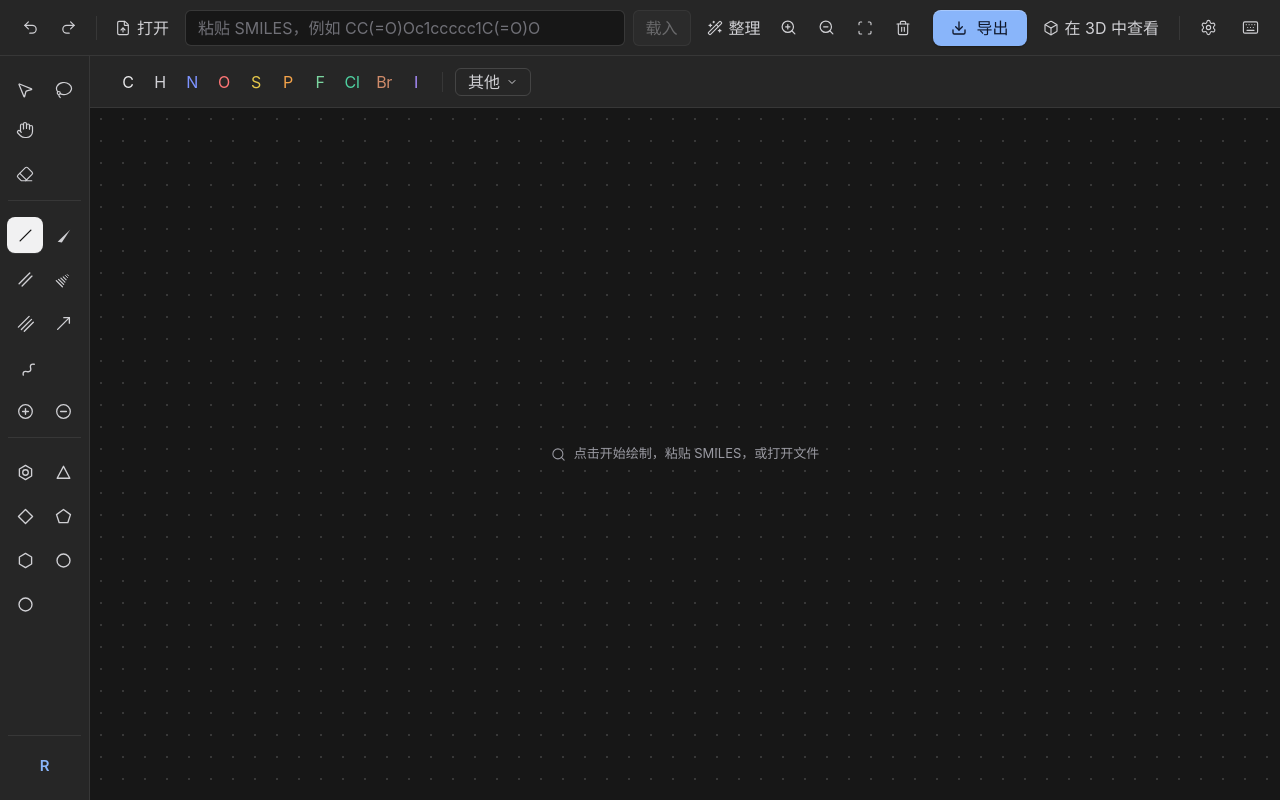
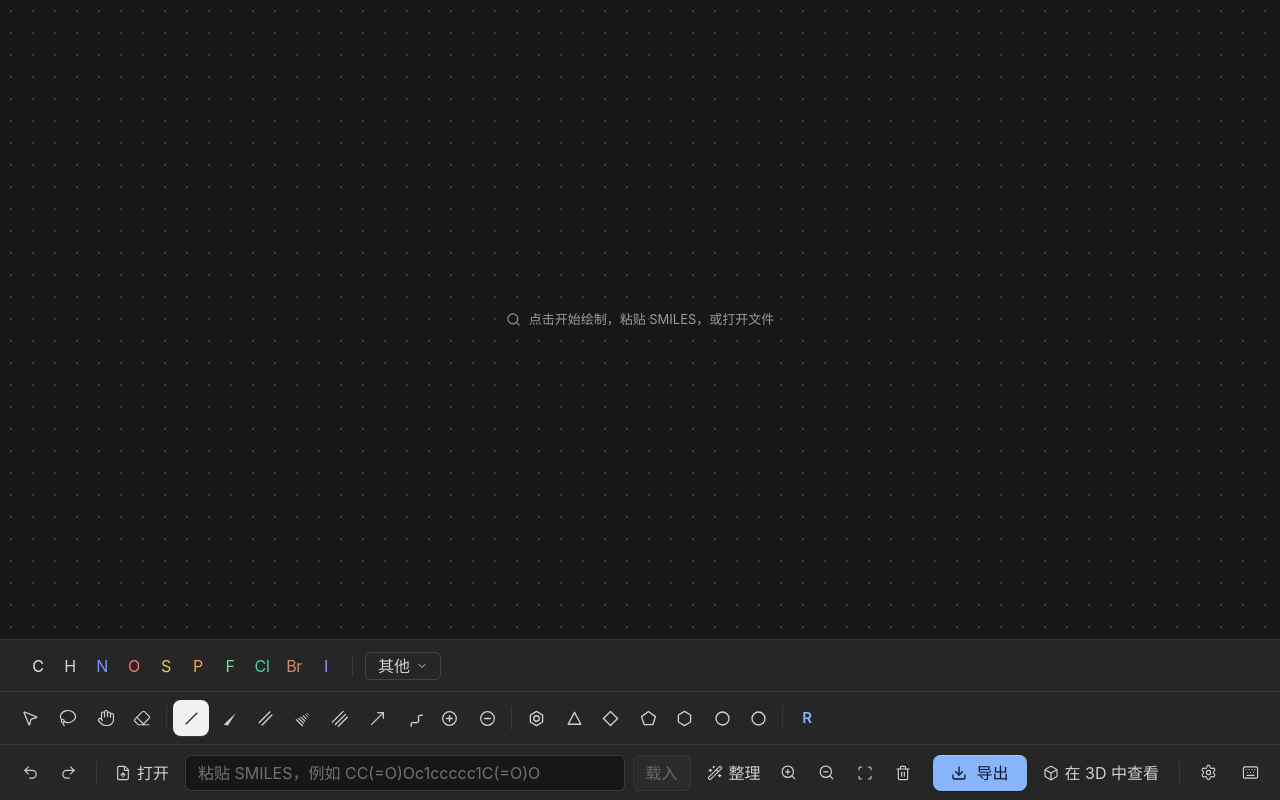
Before and after one commit to paliku520/zephyrlea-molecule-editor, a React (Vite) app: page / in a window 1280 px wide. Built offline with nearby package versions, Linux system fonts and the light colour scheme.

Commit message:
置底工具栏功能

```diff
--- a/src/components/ElementStrip.tsx
+++ b/src/components/ElementStrip.tsx
@@ -9,6 +9,8 @@ interface ElementStripProps {
   theme: ThemeMode;
   activeTool: ToolId | null;
   onSelectElement: (symbol: string) => void;
+  /** `bottom` docks the strip along the bottom edge; its menu opens upwards. */
+  placement?: 'top' | 'bottom';
 }
 
 const PRIMARY_ELEMENT_SYMBOLS = ['C', 'H', 'N', 'O', 'S', 'P', 'F', 'Cl', 'Br', 'I'];
@@ -41,9 +43,16 @@ const MORE_ELEMENTS = [
   'Te',
 ];
 
-export function ElementStrip({ ready, theme, activeTool, onSelectElement }: ElementStripProps) {
+export function ElementStrip({
+  ready,
+  theme,
+  activeTool,
+  onSelectElement,
+  placement = 'top',
+}: ElementStripProps) {
   const [moreOpen, setMoreOpen] = useState(false);
   const moreWrapperRef = useRef<HTMLDivElement>(null);
+  const docked = placement === 'bottom';
 
   const elementColors = getElementColors(theme);
   const defaultColor = getDefaultElementColor(theme);
@@ -66,7 +75,11 @@ export function ElementStrip({ ready, theme, activeTool, onSelectElement }: Elem
   }, [moreOpen]);
 
   return (
-    <div className="relative z-20 flex h-[52px] shrink-0 items-center gap-1 border-b border-line bg-panel px-6">
+    <div
+      className={`relative z-20 flex h-[52px] shrink-0 items-center gap-1 ${
+        docked ? 'border-t' : 'border-b'
+      } border-line bg-panel px-6`}
+    >
       {primaryElements.map(({ symbol, color }) => {
         const isActive = activeTool === `element:${symbol}`;
 
@@ -102,7 +115,11 @@ export function ElementStrip({ ready, theme, activeTool, onSelectElement }: Elem
         </button>
 
         {moreOpen && (
-          <div className="absolute left-0 top-[calc(100%+8px)] z-50 w-[276px] rounded-lg border border-line-strong bg-popover p-2 shadow-[0_18px_50px_var(--shell-shadow)]">
+          <div
+            className={`absolute left-0 z-50 w-[276px] rounded-lg border border-line-strong bg-popover p-2 shadow-[0_18px_50px_var(--shell-shadow)] ${
+              docked ? 'bottom-[calc(100%+8px)]' : 'top-[calc(100%+8px)]'
+            }`}
+          >
             <div className="grid grid-cols-5 gap-1">
               {MORE_ELEMENTS.map((symbol) => {
                 const isActive = activeTool === `element:${symbol}`;
--- a/src/components/LeftToolRail.tsx
+++ b/src/components/LeftToolRail.tsx
@@ -25,6 +25,8 @@ interface LeftToolRailProps {
   ready: boolean;
   activeTool: ToolId | null;
   onSelectTool: (tool: ToolId) => void;
+  /** `horizontal` docks the rail as a strip along the bottom edge. */
+  orientation?: 'vertical' | 'horizontal';
 }
 
 interface ToolDefinition {
@@ -78,7 +80,64 @@ const TOOL_GROUPS: ToolDefinition[][] = [
   ],
 ];
 
-export function LeftToolRail({ ready, activeTool, onSelectTool }: LeftToolRailProps) {
+export function LeftToolRail({
+  ready,
+  activeTool,
+  onSelectTool,
+  orientation = 'vertical',
+}: LeftToolRailProps) {
+  const rButton = (
+    <button
+      type="button"
+      aria-label="R 基团"
+      aria-pressed={activeTool === 'element:R' || undefined}
+      title="R 基团"
+      onClick={() => onSelectTool('element:R')}
+      disabled={!ready}
+      className={`inline-flex h-9 w-9 shrink-0 items-center justify-center rounded-lg border border-transparent transition-colors outline-none focus-visible:ring-2 focus-visible:ring-accent/40 disabled:pointer-events-none disabled:opacity-35 ${
+        activeTool === 'element:R'
+          ? 'bg-pill text-pill-ink'
+          : 'text-accent hover:bg-hover hover:text-accent-strong'
+      }`}
+    >
+      <span className="text-[15px] font-semibold tracking-tight">R</span>
+    </button>
+  );
+
+  if (orientation === 'horizontal') {
+    return (
+      <div
+        className="flex w-full shrink-0 flex-wrap items-center border-t border-line bg-panel px-3 py-2"
+        role="toolbar"
+        aria-label="绘图工具"
+      >
+        {TOOL_GROUPS.map((group, groupIndex) => (
+          <Fragment key={group.map((item) => item.tool).join('-')}>
+            {(groupIndex === 2 || groupIndex === 7) && (
+              <span className="mx-1.5 h-6 w-px shrink-0 bg-line" />
+            )}
+            <div className="flex shrink-0 items-center gap-0.5">
+              {group.map(({ tool, label, icon }) => (
+                <IconButton
+                  key={tool}
+                  label={label}
+                  active={activeTool === tool}
+                  onClick={() => onSelectTool(tool)}
+                  disabled={!ready}
+                >
+                  {icon}
+                </IconButton>
+              ))}
+            </div>
+          </Fragment>
+        ))}
+
+        <span className="mx-1.5 h-6 w-px shrink-0 bg-line" />
+        {rButton}
+      </div>
+    );
+  }
+
   return (
     <aside className="flex w-[90px] shrink-0 flex-col items-center overflow-y-auto border-r border-line bg-panel px-2 py-4">
       <div className="flex w-full flex-col">
@@ -109,23 +168,7 @@ export function LeftToolRail({ ready, activeTool, onSelectTool }: LeftToolRailPr
 
       <div className="mt-auto w-full pt-5">
         <div className="mb-3 h-px w-full bg-line" />
-        <div className="flex justify-center">
-          <button
-            type="button"
-            aria-label="R 基团"
-            aria-pressed={activeTool === 'element:R' || undefined}
-            title="R 基团"
-            onClick={() => onSelectTool('element:R')}
-            disabled={!ready}
-            className={`inline-flex h-9 w-9 shrink-0 items-center justify-center rounded-lg border border-transparent transition-colors outline-none focus-visible:ring-2 focus-visible:ring-accent/40 disabled:pointer-events-none disabled:opacity-35 ${
-              activeTool === 'element:R'
-                ? 'bg-pill text-pill-ink'
-                : 'text-accent hover:bg-hover hover:text-accent-strong'
-            }`}
-          >
-            <span className="text-[15px] font-semibold tracking-tight">R</span>
-          </button>
-        </div>
+        <div className="flex justify-center">{rButton}</div>
       </div>
     </aside>
   );
--- a/src/components/MoleculeEditor.tsx
+++ b/src/components/MoleculeEditor.tsx
@@ -19,6 +19,9 @@ interface ToastState {
   title: string;
   detail?: string;
 }
+
+/** Height of the docked bottom chrome: element strip (52) + tool rail (53) + action bar (56). */
+const BOTTOM_CHROME_PX = 161;
 
 function ToastIcon({ kind }: { kind: ToastState['kind'] }) {
   if (kind === 'success') {
@@ -299,11 +302,23 @@ export function MoleculeEditor() {
     setSettings(next);
   }, []);
 
-  return (
-    <div className="flex h-screen w-screen flex-col overflow-hidden bg-canvas text-ink antialiased">
+  const bottomDocked = settings.toolbarPlacement === 'bottom';
+
+  const renderElementStrip = (placement: 'top' | 'bottom') => (
+    <ElementStrip
+      ready={ready}
+      theme={settings.theme}
+      activeTool={activeTool}
+      onSelectElement={handleSelectElement}
+      placement={placement}
+    />
+  );
+
+  const renderTopBar = (placement: 'top' | 'bottom') => (
     <TopBar
       ready={ready}
       zoom={zoom}
+      placement={placement}
       smiles={smilesInput}
       onSmilesChange={setSmilesInput}
       onSubmitSmiles={() => void handleLoadSmiles()}
@@ -320,22 +335,30 @@ export function MoleculeEditor() {
       onShortcuts={handleShortcuts}
       onSettings={() => setSettingsOpen(true)}
     />
+  );
 
-      <div className="flex min-h-0 flex-1">
+  return (
+    <div className="flex h-screen w-screen flex-col overflow-hidden bg-canvas text-ink antialiased">
+      {!bottomDocked && renderTopBar('top')}
+
+      <div className={bottomDocked ? 'flex min-h-0 flex-1 flex-col' : 'flex min-h-0 flex-1'}>
+        {!bottomDocked && (
           <LeftToolRail ready={ready} activeTool={activeTool} onSelectTool={handleSelectTool} />
+        )}
 
         <div className="flex min-w-0 flex-1 flex-col">
-          <ElementStrip
-            ready={ready}
-            theme={settings.theme}
-            activeTool={activeTool}
-            onSelectElement={handleSelectElement}
-          />
+          {!bottomDocked && renderElementStrip('top')}
 
           <main className="dot-grid relative min-h-0 flex-1 overflow-hidden">
             <div ref={hostRef} className="kekule-host absolute inset-0" />
 
-            {ready && <SelectionToolbar bridge={bridgeRef.current} selection={selection} />}
+            {ready && (
+              <SelectionToolbar
+                bridge={bridgeRef.current}
+                selection={selection}
+                bottomInset={bottomDocked ? BOTTOM_CHROME_PX : 0}
+              />
+            )}
 
             {!ready && !initError && (
               <div className="pointer-events-none absolute inset-0 flex items-center justify-center">
@@ -375,8 +398,22 @@ export function MoleculeEditor() {
         </div>
       </div>
 
+      {bottomDocked && renderElementStrip('bottom')}
+      {bottomDocked && (
+        <LeftToolRail
+          ready={ready}
+          activeTool={activeTool}
+          onSelectTool={handleSelectTool}
+          orientation="horizontal"
+        />
+      )}
+      {bottomDocked && renderTopBar('bottom')}
+
       {toast && (
-        <div className="pointer-events-none fixed inset-x-0 bottom-7 z-[100] flex justify-center px-4">
+        <div
+          className="pointer-events-none fixed inset-x-0 z-[100] flex justify-center px-4"
+          style={{ bottom: bottomDocked ? BOTTOM_CHROME_PX + 20 : 28 }}
+        >
           <div className="pointer-events-auto flex max-w-[640px] items-start gap-3 rounded-xl border border-line-strong bg-raised/95 px-4 py-3 shadow-[0_20px_60px_var(--shell-shadow)] backdrop-blur-md">
             <ToastIcon kind={toast.kind} />
             <div className="min-w-0 flex-1">
--- a/src/components/SettingsModal.tsx
+++ b/src/components/SettingsModal.tsx
@@ -1,6 +1,6 @@
 import { useEffect, type ReactNode } from 'react';
-import { Moon, Sun, X } from 'lucide-react';
-import type { AppSettings, ThemeMode } from '../lib/settings';
+import { Moon, PanelBottom, PanelTop, Sun, X } from 'lucide-react';
+import type { AppSettings, ThemeMode, ToolbarPlacement } from '../lib/settings';
 
 interface SettingsModalProps {
   open: boolean;
@@ -12,6 +12,11 @@ interface SettingsModalProps {
 const THEME_OPTIONS: { value: ThemeMode; label: string; icon: typeof Sun }[] = [
   { value: 'dark', label: '深色', icon: Moon },
   { value: 'light', label: '浅色', icon: Sun },
+];
+
+const PLACEMENT_OPTIONS: { value: ToolbarPlacement; label: string; icon: typeof Sun }[] = [
+  { value: 'top', label: '顶部', icon: PanelTop },
+  { value: 'bottom', label: '底部', icon: PanelBottom },
 ];
 
 export function SettingsModal({ open, settings, onChange, onClose }: SettingsModalProps) {
@@ -64,33 +69,27 @@ export function SettingsModal({ open, settings, onChange, onClose }: SettingsMod
             title="外观主题"
             description="深色适合长时间绘图，浅色更适合截图与打印预览。"
             control={
-              <div
-                role="radiogroup"
-                aria-label="外观主题"
-                className="flex shrink-0 items-center gap-1 rounded-lg border border-line bg-canvas p-1"
-              >
-                {THEME_OPTIONS.map(({ value, label, icon: Icon }) => {
-                  const active = settings.theme === value;
+              <SegmentedControl
+                label="外观主题"
+                value={settings.theme}
+                options={THEME_OPTIONS}
+                onChange={(theme) => onChange({ ...settings, theme })}
+              />
+            }
+          />
 
-                  return (
-                    <button
-                      key={value}
-                      type="button"
-                      role="radio"
-                      aria-checked={active}
-                      onClick={() => onChange({ ...settings, theme: value })}
-                      className={`inline-flex h-7 items-center gap-1.5 rounded-md px-2.5 text-[12px] font-medium transition-colors ${
-                        active
-                          ? 'bg-pill text-pill-ink shadow-[0_1px_2px_var(--shell-shadow)]'
-                          : 'text-ink-muted hover:bg-hover hover:text-ink'
-                      }`}
-                    >
-                      <Icon size={13} strokeWidth={1.9} />
-                      {label}
-                    </button>
-                  );
-                })}
-              </div>
+          <div className="mx-3 h-px bg-line" />
+
+          <SettingRow
+            title="工具栏位置"
+            description="大屏幕上可把操作栏与绘图工具栏一起放到窗口底部，鼠标移动距离更短。"
+            control={
+              <SegmentedControl
+                label="工具栏位置"
+                value={settings.toolbarPlacement}
+                options={PLACEMENT_OPTIONS}
+                onChange={(toolbarPlacement) => onChange({ ...settings, toolbarPlacement })}
+              />
             }
           />
 
@@ -154,3 +153,47 @@ function SettingRow({ title, description, control }: SettingRowProps) {
     </div>
   );
 }
+
+interface SegmentedControlProps<T extends string> {
+  label: string;
+  value: T;
+  options: { value: T; label: string; icon: typeof Sun }[];
+  onChange: (value: T) => void;
+}
+
+function SegmentedControl<T extends string>({
+  label,
+  value,
+  options,
+  onChange,
+}: SegmentedControlProps<T>) {
+  return (
+    <div
+      role="radiogroup"
+      aria-label={label}
+      className="flex shrink-0 items-center gap-1 rounded-lg border border-line bg-canvas p-1"
+    >
+      {options.map(({ value: optionValue, label: optionLabel, icon: Icon }) => {
+        const active = value === optionValue;
+
+        return (
+          <button
+            key={optionValue}
+            type="button"
+            role="radio"
+            aria-checked={active}
+            onClick={() => onChange(optionValue)}
+            className={`inline-flex h-7 items-center gap-1.5 rounded-md px-2.5 text-[12px] font-medium transition-colors ${
+              active
+                ? 'bg-pill text-pill-ink shadow-[0_1px_2px_var(--shell-shadow)]'
+                : 'text-ink-muted hover:bg-hover hover:text-ink'
+            }`}
+          >
+            <Icon size={13} strokeWidth={1.9} />
+            {optionLabel}
+          </button>
+        );
+      })}
+    </div>
+  );
+}
--- a/src/components/TopBar.tsx
+++ b/src/components/TopBar.tsx
@@ -6,6 +6,8 @@ import { MAX_ZOOM, MIN_ZOOM } from '../lib/editorBoard';
 interface TopBarProps {
   ready: boolean;
   zoom: number;
+  /** `bottom` docks the bar along the bottom edge (border on top). */
+  placement?: 'top' | 'bottom';
   smiles: string;
   onSmilesChange: (value: string) => void;
   onSubmitSmiles: () => void;
@@ -26,6 +28,7 @@ interface TopBarProps {
 export function TopBar({
   ready,
   zoom,
+  placement = 'top',
   smiles,
   onSmilesChange,
   onSubmitSmiles,
@@ -45,9 +48,12 @@ export function TopBar({
   const fileInputRef = useRef<HTMLInputElement>(null);
   const atMinZoom = zoom <= MIN_ZOOM + 1e-3;
   const atMaxZoom = zoom >= MAX_ZOOM - 1e-3;
+  const borderClass = placement === 'bottom' ? 'border-t' : 'border-b';
 
   return (
-    <header className="flex h-[56px] shrink-0 items-center gap-1 border-b border-line bg-panel px-3">
+    <header
+      className={`flex h-[56px] shrink-0 items-center gap-1 ${borderClass} border-line bg-panel px-3`}
+    >
       <div className="flex items-center gap-0.5">
         <IconButton label="撤销 (Ctrl+Z)" onClick={onUndo} disabled={!ready}>
           <Undo2 size={17} strokeWidth={1.7} />
--- a/src/lib/settings.ts
+++ b/src/lib/settings.ts
@@ -1,9 +1,12 @@
 export type ThemeMode = 'dark' | 'light';
+/** Where the control chrome is docked; bottom is friendlier on tall screens. */
+export type ToolbarPlacement = 'top' | 'bottom';
 
 export interface AppSettings {
   theme: ThemeMode;
   /** Skeletal style: carbons unlabelled and only required hydrogens shown. */
   hideCarbonHydrogenAtoms: boolean;
+  toolbarPlacement: ToolbarPlacement;
 }
 
 export const SETTINGS_STORAGE_KEY = 'zephyrlea.settings';
@@ -11,6 +14,7 @@ export const SETTINGS_STORAGE_KEY = 'zephyrlea.settings';
 export const DEFAULT_SETTINGS: AppSettings = {
   theme: 'dark',
   hideCarbonHydrogenAtoms: true,
+  toolbarPlacement: 'bottom',
 };
 
 const THEME_BACKGROUND: Record<ThemeMode, string> = {
@@ -27,6 +31,10 @@ export function normalizeSettings(value: unknown): AppSettings {
       typeof raw.hideCarbonHydrogenAtoms === 'boolean'
         ? raw.hideCarbonHydrogenAtoms
         : DEFAULT_SETTINGS.hideCarbonHydrogenAtoms,
+    toolbarPlacement:
+      raw.toolbarPlacement === 'top' || raw.toolbarPlacement === 'bottom'
+        ? raw.toolbarPlacement
+        : DEFAULT_SETTINGS.toolbarPlacement,
   };
 }
 
```
Also changed, not shown: src/components/SelectionToolbar.tsx (+8 -4 lines), 2 other files (tests, documents, lock files or other folders). Lines whose indentation alone changed are shown as unchanged.
